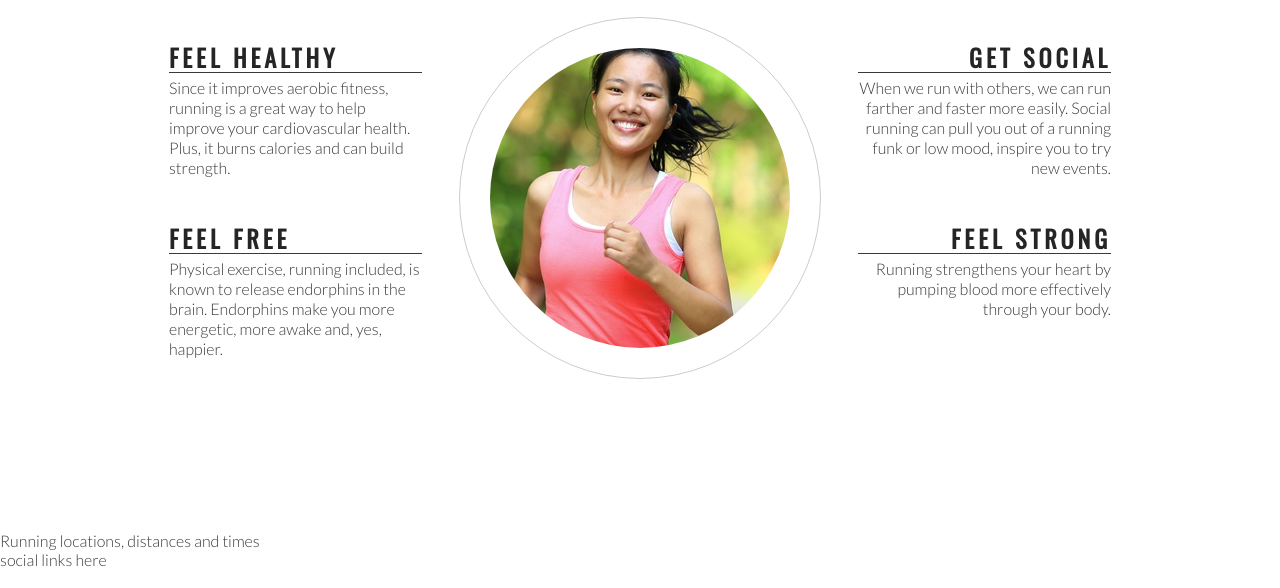
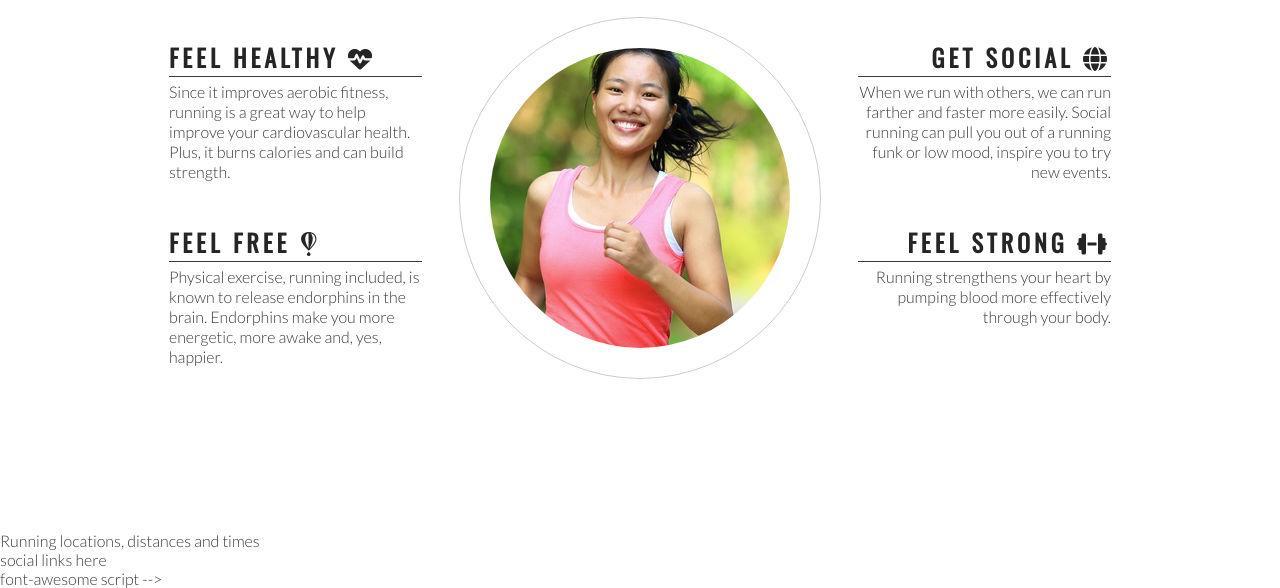
Before and after one commit to somekindofdesign/love-running, a plain HTML site: page index.html in a window 1280 px wide. Shown: the part 764-1352 px from the top of the page. Drawn offline with nearby package versions, Linux system fonts and the light colour scheme.

Commit message:
Add font awesome icons to club ethos section

```diff
--- a/index.html
+++ b/index.html
@@ -41,7 +41,7 @@
         <h2 id="welcome">Why Love Running With Us?</h2>
         <div id="left-about">
             <div class="left-about-heading">
-                <h2>Feel Healthy</h2>
+                <h2>Feel Healthy <i class="fas fa-heartbeat"></i></h2>
                 <hr>
                 <p>
                     Since it improves aerobic fitness, running is a great way to help improve your cardiovascular
@@ -49,7 +49,7 @@
                 </p>
             </div>
             <div class="left-about-heading">
-                <h2>Feel Free</h2>
+                <h2>Feel Free <i class="fab fa-fly"></i></h2>
                 <hr>
                 <p>
                     Physical exercise, running included, is known to release endorphins in the brain. Endorphins make
@@ -59,14 +59,14 @@
         </div>
         <div id="right-about">
             <div class="right-about-heading">
-                <h2>Get Social</h2>
+                <h2>Get Social <i class="fas fa-globe"></i></h2>
                 <hr>
                 <p>
                     When we run with others, we can run farther and faster more easily. Social running can pull you out of a running funk or low mood, inspire you to try new events.
                 </p>
             </div>
             <div class="right-about-heading">
-                <h2>Feel Strong</h2>
+                <h2>Feel Strong <i class="fas fa-dumbbell"></i></h2>
                 <hr>
                 <p>
                     Running strengthens your heart by pumping blood more effectively through your body.
@@ -87,6 +87,9 @@
     <footer>
         social links here
     </footer>
+
+    <!--> font-awesome script -->
+    <script src="https://kit.fontawesome.com/1bb627a8c8.js" crossorigin="anonymous"></script>
 </body>
 
 </html>
```
